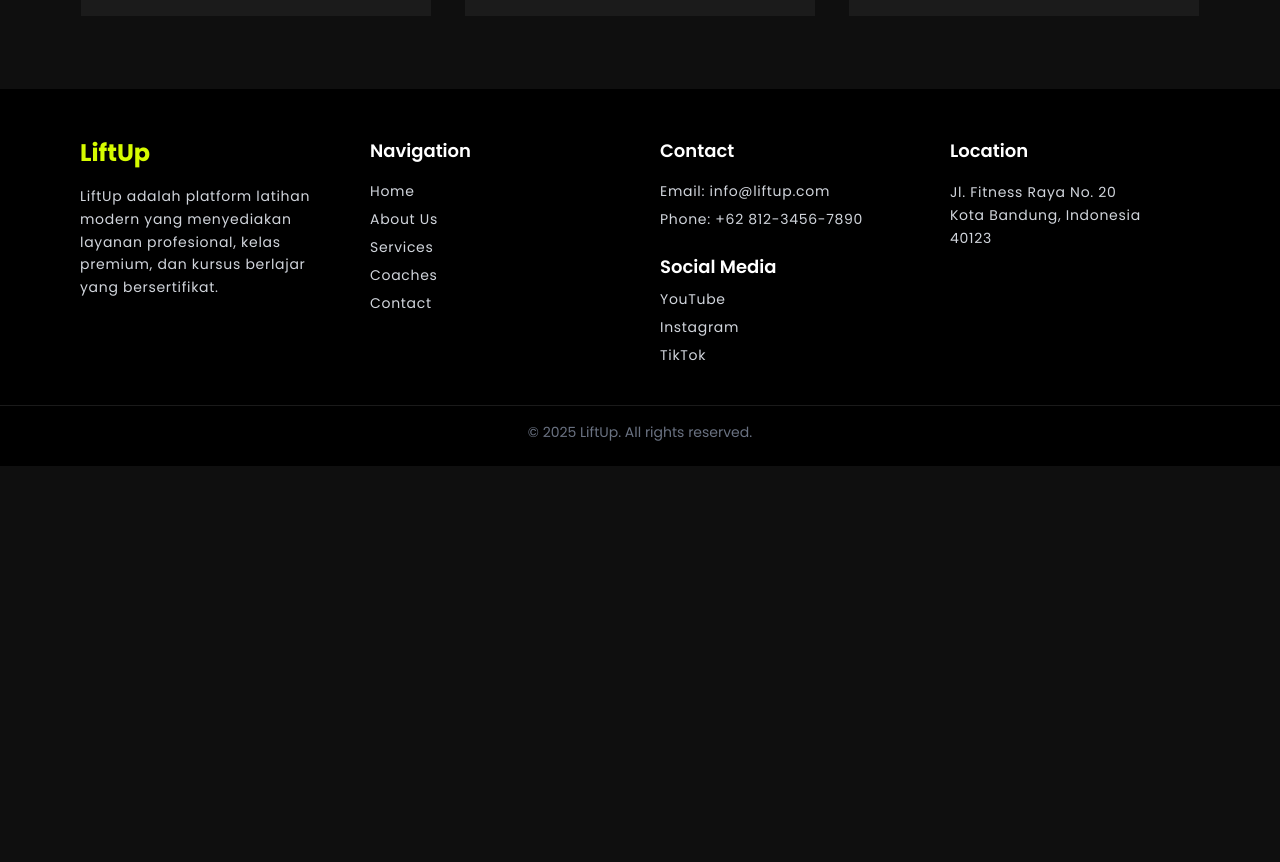
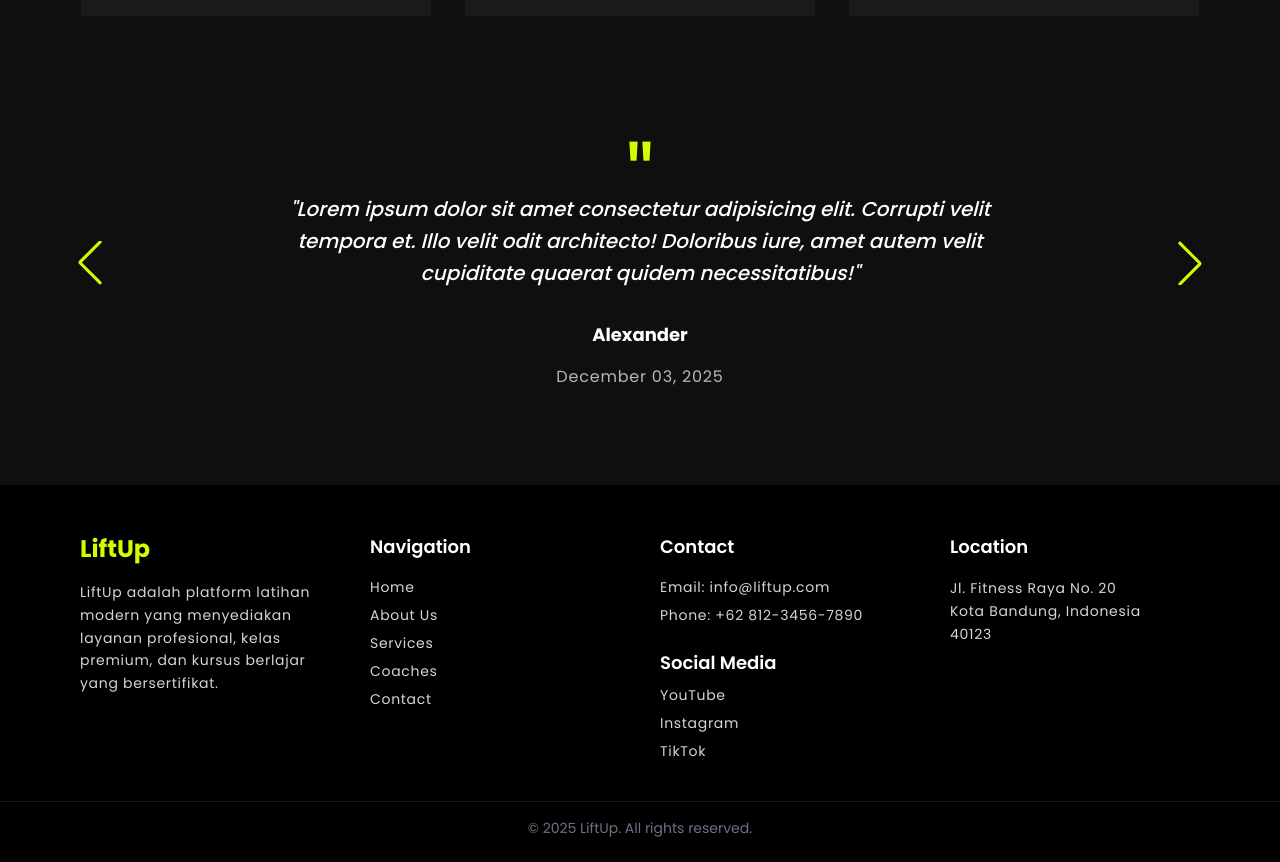
Before and after one commit to BARBARBoyyHD/gym-app-nextjs-supabase, a Next.js app: page / in a window 1280 px wide. Shown: the part 5840-6702 px from the top of the page. Before the commit the page ends 6306 px from the top, so only its background shows below. Built offline with nearby package versions, Linux system fonts and the light colour scheme.

Commit message:
Feat(section) : Create a testimony section

```diff
--- a/src/app/globals.css
+++ b/src/app/globals.css
@@ -103,4 +103,16 @@
   .marker-brand::marker {
     color: var(--brand);
   }
+  /* Swiper Navigation (Next & Prev) – Brand Color */
+  .swiper-button-next,
+  .swiper-button-prev {
+    color: var(--brand) !important;
+    font-weight: bold;
+  }
+
+  /* Hover effect optional */
+  .swiper-button-next:hover,
+  .swiper-button-prev:hover {
+    color: var(--brand-hover) !important;
+  }
 }
--- a/src/app/page.tsx
+++ b/src/app/page.tsx
@@ -10,7 +10,7 @@ import Coaches from "@/components/section/Coaches";
 import GetStarted from "@/components/section/GetStarted";
 import CallToActionBlock from "@/components/CallToActionBlock";
 import Plans from "@/components/section/Plans";
-
+import Testimony from "@/components/section/Testimony";
 export default function page() {
   return (
     <>
@@ -34,6 +34,7 @@ export default function page() {
 "
         />
         <Plans />
+        <Testimony />
       </main>
       <Footer />
     </>
--- /dev/null
+++ b/src/components/section/Testimony.tsx
@@ -0,0 +1,68 @@
+"use client";
+
+import { Navigation, Autoplay } from "swiper/modules";
+import { Swiper, SwiperSlide } from "swiper/react";
+
+// Swiper styles
+import "swiper/css";
+import "swiper/css/navigation";
+
+export default function Testimony() {
+  return (
+    <section className="my-24">
+      <div className="max-w-6xl mx-auto">
+        <Swiper
+          modules={[Navigation, Autoplay]}
+          spaceBetween={50}
+          slidesPerView={1}
+          navigation
+          autoplay={{
+            delay: 4000,
+            disableOnInteraction: false,
+          }}
+          // Hilangkan pagination & scrollbar → jangan import & jangan gunakan
+        >
+          <SwiperSlide>
+            <div className="text-white text-center w-full px-6 md:w-2/3 mx-auto flex items-center justify-center flex-col relative">
+              <span className="absolute top-0 text-8xl text-brand">"</span>
+              <p className="italic font-medium leading-8 text-xl tracking-normal mt-14">
+                "Lorem ipsum dolor sit amet consectetur adipisicing elit.
+                Corrupti velit tempora et. Illo velit odit architecto! Doloribus
+                iure, amet autem velit cupiditate quaerat quidem
+                necessitatibus!"{" "}
+              </p>
+              <span className="font-bold text-lg mt-8 mb-4">Daniel </span>
+              <p className="text-white/70">September 22, 2025</p>
+            </div>
+          </SwiperSlide>
+          <SwiperSlide>
+            <div className="text-white text-center w-full px-6 md:w-2/3 mx-auto flex items-center justify-center flex-col relative">
+              <span className="absolute top-0 text-8xl text-brand">"</span>
+              <p className="italic font-medium leading-8 text-xl tracking-normal mt-14">
+                "Lorem ipsum dolor sit amet consectetur adipisicing elit.
+                Corrupti velit tempora et. Illo velit odit architecto! Doloribus
+                iure, amet autem velit cupiditate quaerat quidem
+                necessitatibus!"{" "}
+              </p>
+              <span className="font-bold text-lg mt-8 mb-4">Alexander </span>
+              <p className="text-white/70">December 03, 2025</p>
+            </div>
+          </SwiperSlide>
+          <SwiperSlide>
+            <div className="text-white text-center w-full px-6 md:w-2/3 mx-auto flex items-center justify-center flex-col relative">
+              <span className="absolute top-0 text-8xl text-brand">"</span>
+              <p className="italic font-medium leading-8 text-xl tracking-normal mt-14">
+                "Lorem ipsum dolor sit amet consectetur adipisicing elit.
+                Corrupti velit tempora et. Illo velit odit architecto! Doloribus
+                iure, amet autem velit cupiditate quaerat quidem
+                necessitatibus!"{" "}
+              </p>
+              <span className="font-bold text-lg mt-8 mb-4">Bradley </span>
+              <p className="text-white/70">December 06, 2025</p>
+            </div>
+          </SwiperSlide>
+        </Swiper>
+      </div>
+    </section>
+  );
+}
```
